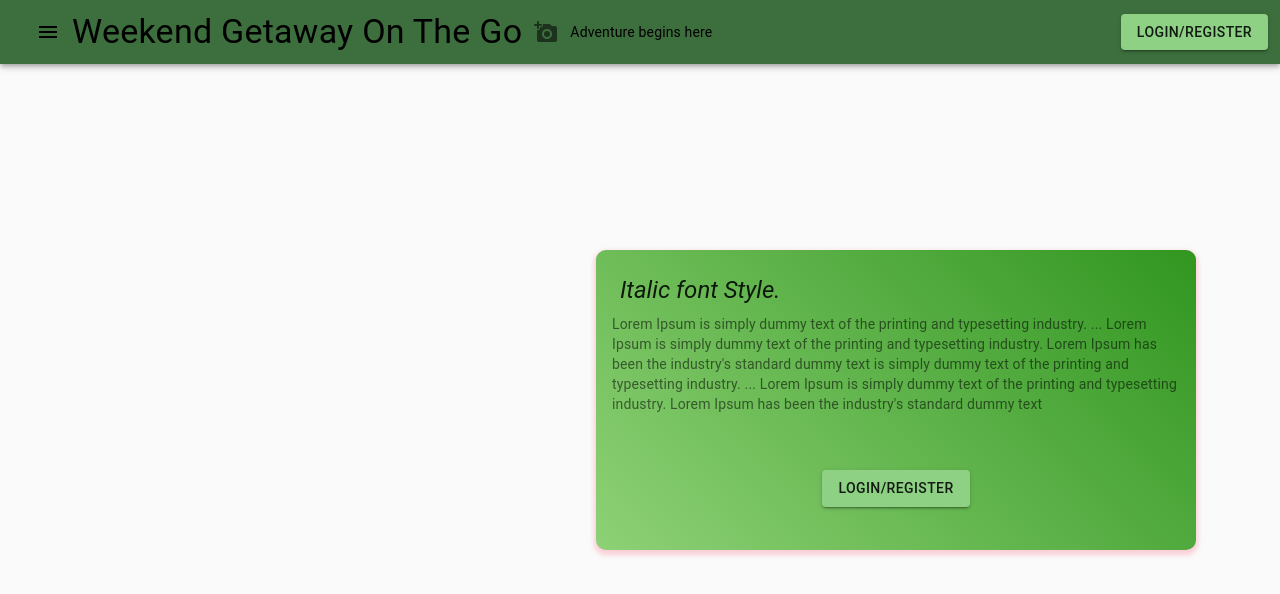
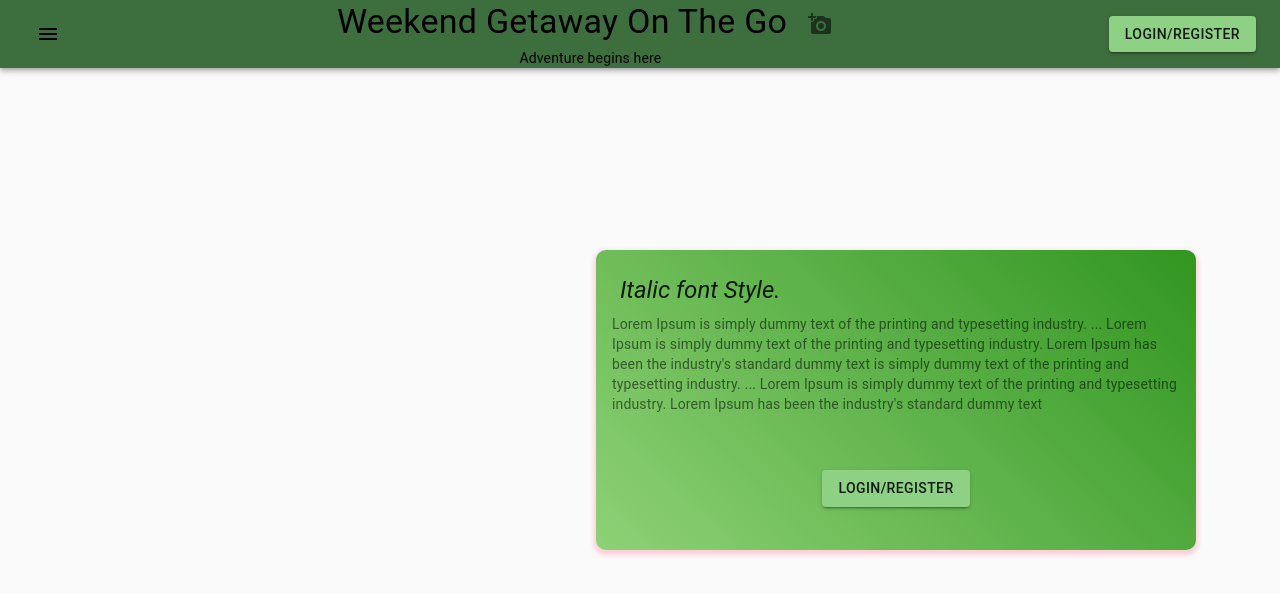
Before and after one commit to sajpanchal/Capstone-Project-Front-End, a React (Create React App) app: page / in a window 1280 px wide. Shown: the top 594 px of the page. Built offline with nearby package versions, Linux system fonts and the light colour scheme.

Commit message:
Merged PR 69: navbar header centered.
enclosed header and subtitle text in Box.
centered box by setting margin to auto.
centered texts.
removed margins from signup/login button.

```diff
--- a/src/components/Navbar.js
+++ b/src/components/Navbar.js
@@ -41,10 +41,7 @@ const useStyles = makeStyles((theme) => ({
     height: theme.spacing(15),
     margin: "0.5rem auto",
   },
-  rightToolbar: {
-    marginLeft: "auto",
-    marginRight: -12,
-  },
+  rightToolbar: {},
 }));
 const menuItems = [
   {
@@ -102,9 +99,21 @@ const Navbar = () => {
             <IconButton onClick={toggleMenu("left", true)}>
               <Menu style={{ color: "black" }} />
             </IconButton>
-            <Typography variant="h4" style={{ color: "black" }}>
-              Weekend Getaway On The Go{" "}
-            </Typography>
+            <Box
+              component="nav"
+              style={{ margin: "auto", textAlign: "center" }}
+            >
+              <Typography variant="h4" style={{ color: "black" }}>
+                Weekend Getaway On The Go{" "}
+                <IconButton>
+                  <AddAPhotoRounded color="black"></AddAPhotoRounded>
+                </IconButton>
+              </Typography>{" "}
+              <Typography variant="subtitle" style={{ color: "black" }}>
+                Adventure begins here
+              </Typography>
+            </Box>
+
             <Drawer
               anchor="left"
               open={menu.left}
@@ -112,12 +121,7 @@ const Navbar = () => {
             >
               {sideMenu("left")}
             </Drawer>
-            <IconButton>
-              <AddAPhotoRounded color="black"></AddAPhotoRounded>
-            </IconButton>
-            <Typography variant="subtitle" style={{ color: "black" }}>
-              Adventure begins here
-            </Typography>
+
             <section className={classes.rightToolbar}>
               <Auth />
             </section>
```
Also changed, not shown: 1 other file (tests, documents, lock files or other folders).
